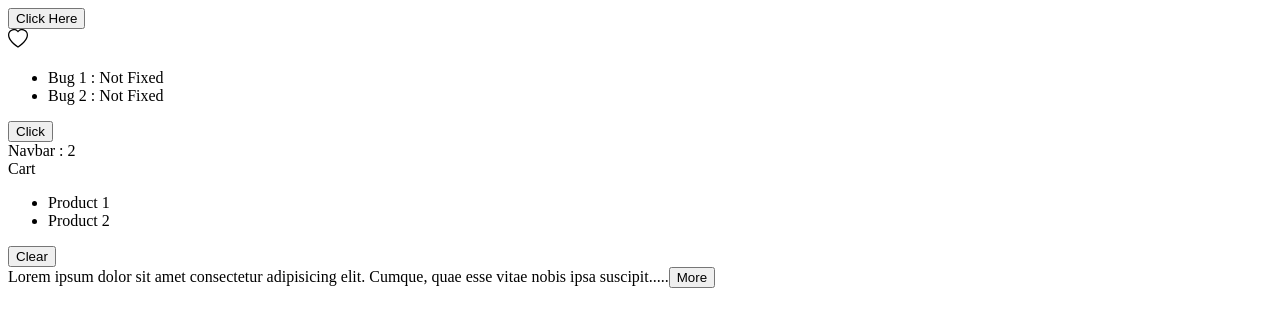
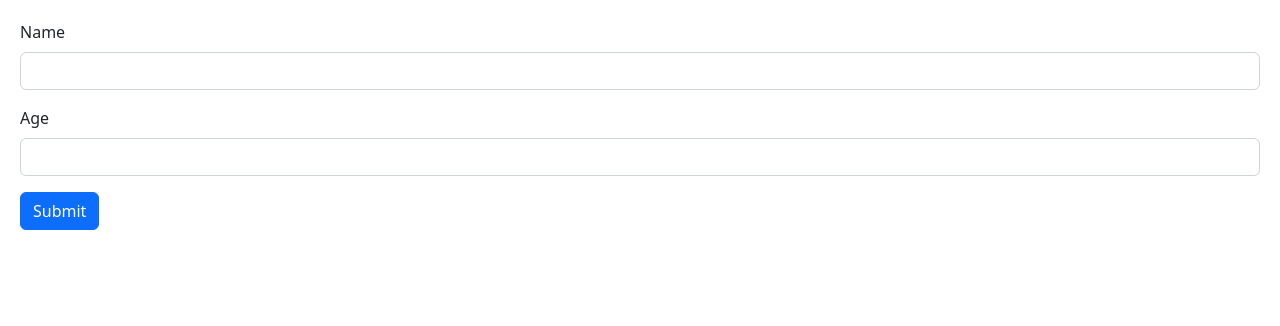
Before and after one commit to Abdul07in/React-App, a React (Vite) app: page / in a window 1280 px wide. Shown: the top 326 px of the page. Built offline with nearby package versions, Linux system fonts and the light colour scheme.

Commit message:
React Hook Form

```diff
--- a/package.json
+++ b/package.json
@@ -13,6 +13,7 @@
     "immer": "^9.0.19",
     "react": "^18.2.0",
     "react-dom": "^18.2.0",
+    "react-hook-form": "7.43",
     "react-icons": "^5.3.0",
     "styled-components": "^6.1.13"
   },
--- /dev/null
+++ b/src/components/Forms/Form.tsx
@@ -0,0 +1,40 @@
+import React, { FormEvent, useRef, useState } from "react";
+import { FieldValues, useForm } from "react-hook-form";
+
+const Form = () => {
+  const { register, handleSubmit } = useForm();
+
+  const onSubmit = (data: FieldValues) => console.log(data);
+
+  return (
+    <form onSubmit={handleSubmit(onSubmit)}>
+      <div className="mb-3">
+        <label className="form-label" htmlFor="name">
+          Name
+        </label>
+        <input
+          {...register("name")}
+          id="name"
+          type="text"
+          className="form-control"
+        />
+      </div>
+      <div className="mb-3">
+        <label className="form-label" htmlFor="age">
+          Age
+        </label>
+        <input
+          {...register("age")}
+          id="age"
+          type="number"
+          className="form-control"
+        />
+      </div>
+      <button type="submit" className="btn btn-primary">
+        Submit
+      </button>
+    </form>
+  );
+};
+
+export default Form;
--- /dev/null
+++ b/src/index.css
@@ -0,0 +1,3 @@
+body {
+  padding: 20px;
+}
--- a/src/main.tsx
+++ b/src/main.tsx
@@ -1,11 +1,14 @@
 import React from "react";
 import ReactDOM from "react-dom/client";
 import App from "./App";
-// import "bootstrap/dist/css/bootstrap.min.css";
+import "bootstrap/dist/css/bootstrap.min.css";
 import "bootstrap/dist/js/bootstrap.bundle.min";
+import Form from "./components/Forms/Form";
+import "./index.css";
 
 ReactDOM.createRoot(document.getElementById("root") as HTMLElement).render(
   <React.StrictMode>
-    <App />
+    {/* <App /> */}
+    <Form />
   </React.StrictMode>
 );
```
Also changed, not shown: src/components/Forms/Form2.tsx (added, +45 -0 lines), 1 other file (tests, documents, lock files or other folders).
